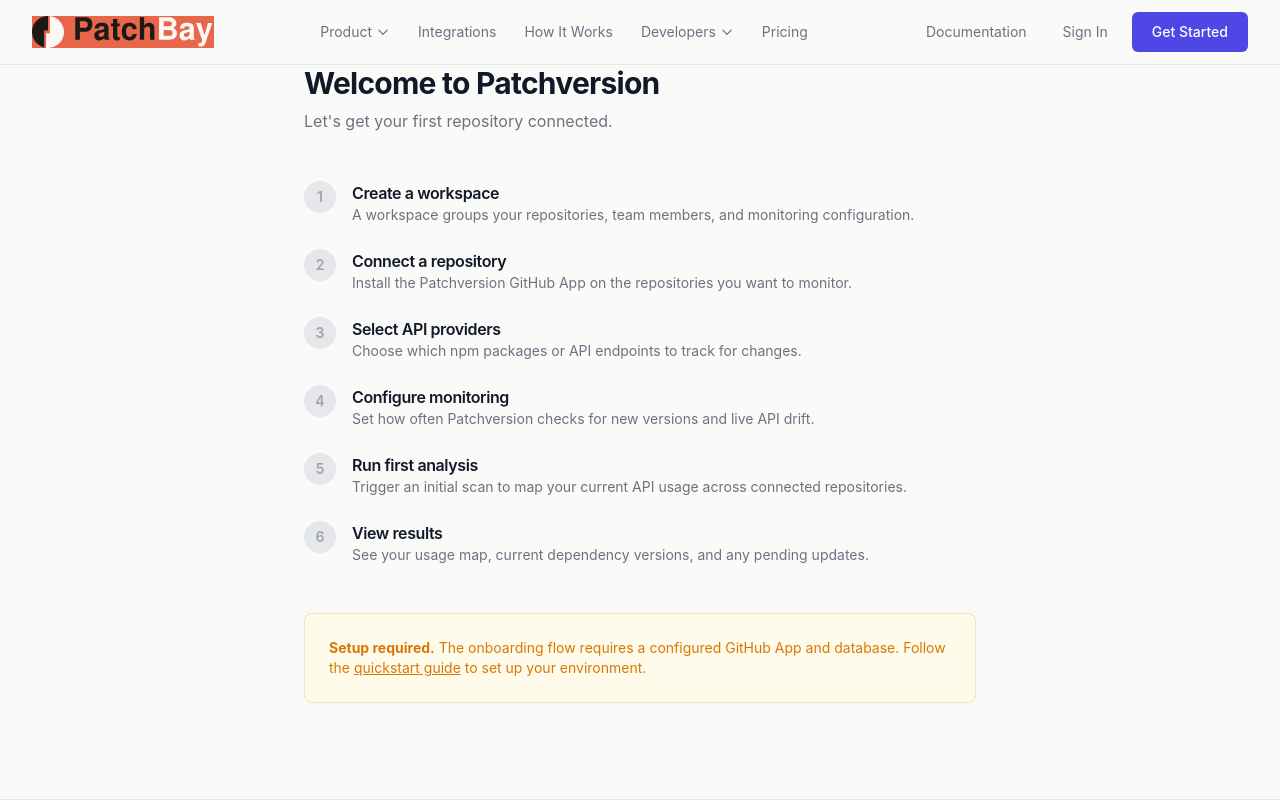
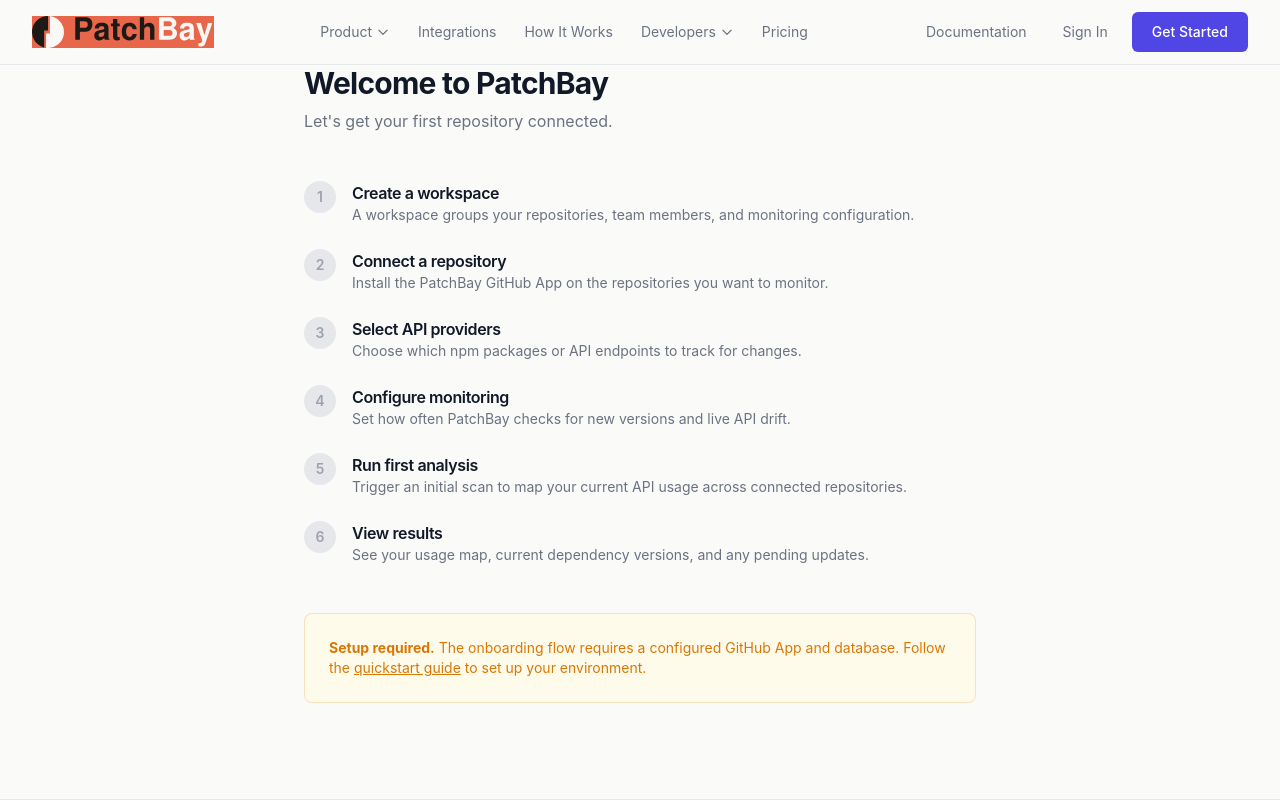
Before and after one commit to Nitish-1303/Patchversion, a Next.js app in the folder packages/site/: page /onboarding in a window 1280 px wide. Shown: the top 800 px of the page. Built offline with nearby package versions, Linux system fonts and the light colour scheme.

Commit message:
Update src/app/onboarding/page.tsx for PatchBay branding and paid plans

```diff
--- a/packages/site/src/app/onboarding/page.tsx
+++ b/packages/site/src/app/onboarding/page.tsx
@@ -2,7 +2,7 @@ export default function OnboardingPage() {
   return (
     <div className="min-h-[60vh] flex items-center justify-center px-4">
       <div className="max-w-2xl w-full">
-        <h1 className="text-3xl font-bold mb-2">Welcome to Patchversion</h1>
+        <h1 className="text-3xl font-bold mb-2">Welcome to PatchBay</h1>
         <p className="text-text-secondary mb-12">Let&apos;s get your first repository connected.</p>
 
         <div className="space-y-6">
@@ -15,7 +15,7 @@ export default function OnboardingPage() {
           <OnboardingStep
             step={2}
             title="Connect a repository"
-            description="Install the Patchversion GitHub App on the repositories you want to monitor."
+            description="Install the PatchBay GitHub App on the repositories you want to monitor."
             status="pending"
           />
           <OnboardingStep
@@ -27,7 +27,7 @@ export default function OnboardingPage() {
           <OnboardingStep
             step={4}
             title="Configure monitoring"
-            description="Set how often Patchversion checks for new versions and live API drift."
+            description="Set how often PatchBay checks for new versions and live API drift."
             status="pending"
           />
           <OnboardingStep
```
